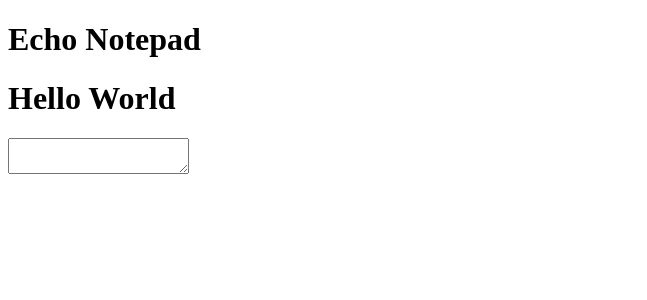
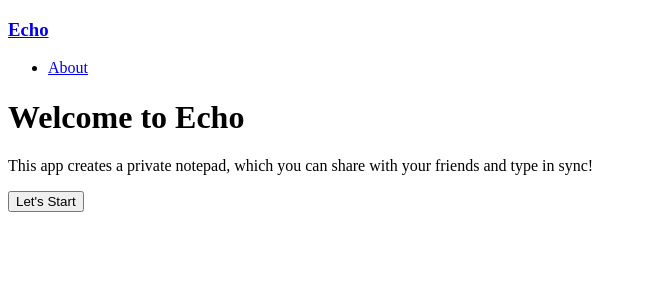
Before and after one commit to HarshNarayanJha/echo-client, a Vue app: page / in a window 1280 px wide. Shown: the top 300 px of the page, without its empty margins (0-647 px from the left). Built offline with nearby package versions, Linux system fonts and the light colour scheme; no server answers.

Commit message:
basic routing

```diff
--- a/src/App.vue
+++ b/src/App.vue
@@ -1,15 +1,13 @@
 <script setup lang="ts">
-import { RouterLink, RouterView } from 'vue-router'
+import { RouterLink, RouterView } from "vue-router";
+import Header from "@/components/Header.vue";
 </script>
 
 <template>
-  <div class="container">
-    <h1>Echo Notepad</h1>
-  </div>
-
+  <header>
+    <Header />
+  </header>
   <RouterView />
 </template>
 
-<style scoped>
-
-</style>
+<style scoped></style>
--- /dev/null
+++ b/src/components/Header.vue
@@ -0,0 +1,12 @@
+<script setup lang="ts">
+import { RouterLink } from "vue-router";
+</script>
+
+<template>
+  <div>
+    <h3><RouterLink to="/">Echo</RouterLink></h3>
+    <ul>
+      <li><RouterLink to="/about">About</RouterLink></li>
+    </ul>
+  </div>
+</template>
--- /dev/null
+++ b/src/components/Landing.vue
@@ -0,0 +1,10 @@
+<script setup lang="ts">
+  const roomId = "xyzwu"
+</script>
+
+<template>
+  <h1>Welcome to Echo</h1>
+  <p>This app creates a private notepad, which you can share with your friends and type in sync!</p>
+
+  <RouterLink :to="`/${roomId}`"><button>Let's Start</button></RouterLink>
+</template>
--- a/src/components/Notepad.vue
+++ b/src/components/Notepad.vue
@@ -1,18 +1,21 @@
 <script setup lang="ts">
 import socket from "@/services/socket";
+import { ref } from "vue";
 
-import { ref } from "vue";
+const { roomId } = defineProps<{
+  roomId: string;
+}>();
 
 const text = ref<string>("");
 
-socket.on("update", (data: string) => {
-  text.value += data
-});
-
+const onType = () => {
+  socket.emit("update", text.value);
+};
 </script>
 
 <template>
-  <textarea name="text" id="text" :value="text"></textarea>
+  <p>Room {{ roomId }}</p>
+  <textarea name="text" id="text" v-model="text" @keyup="onType"></textarea>
 </template>
 
 <style scoped></style>
--- a/src/router/index.ts
+++ b/src/router/index.ts
@@ -15,7 +15,12 @@ const router = createRouter({
       // route level code-splitting
       // this generates a separate chunk (About.[hash].js) for this route
       // which is lazy-loaded when the route is visited.
-      component: () => import('../views/AboutView.vue')
+      component: () => import('@/views/AboutView.vue')
+    },
+    {
+      path: '/:roomId',
+      name: 'room',
+      component: () => import("@/views/NotepadView.vue")
     }
   ]
 })
--- a/src/types/events.ts
+++ b/src/types/events.ts
@@ -9,7 +9,7 @@ export enum ServerEvents {
 }
 
 export interface ClientToServerEvents {
-    [ClientEvents.INIT]: (data: { name: string, roomId: string | null }) => void;
+    [ClientEvents.INIT]: (data: { name: string, roomId: string }) => void;
     [ClientEvents.ECHO]: (data: { text: string }) => void;
 }
 
--- a/src/views/AboutView.vue
+++ b/src/views/AboutView.vue
@@ -1,6 +1,7 @@
 <template>
   <div class="about">
     <h1>About Echo</h1>
+    <p>This app creates a private notepad, which you can share with your friends and type in sync!</p>
   </div>
 </template>
 
--- a/src/views/HomeView.vue
+++ b/src/views/HomeView.vue
@@ -1,10 +1,9 @@
 <script setup lang="ts">
-import Notepad from "@/components/Notepad.vue"
+import Landing from "@/components/Landing.vue";
 </script>
 
 <template>
   <main>
-    <h1>Hello World</h1>
-    <Notepad />
+    <Landing />
   </main>
 </template>
--- /dev/null
+++ b/src/views/NotepadView.vue
@@ -0,0 +1,12 @@
+<script setup lang="ts">
+import { useRoute } from "vue-router";
+import Notepad from "@/components/Notepad.vue";
+
+const route  = useRoute()
+const roomId: string = route.params.roomId as string
+
+</script>
+
+<template>
+  <Notepad :roomId />
+</template>
--- a/src/vue.d.ts
+++ b/src/vue.d.ts
@@ -1,5 +1,5 @@
 declare module '*.vue' {
-  import { DefineComponent } from 'vue';
+  import { defineComponent } from 'vue';
   const component: ReturnType<typeof defineComponent>;
   export default component;
 }
```
